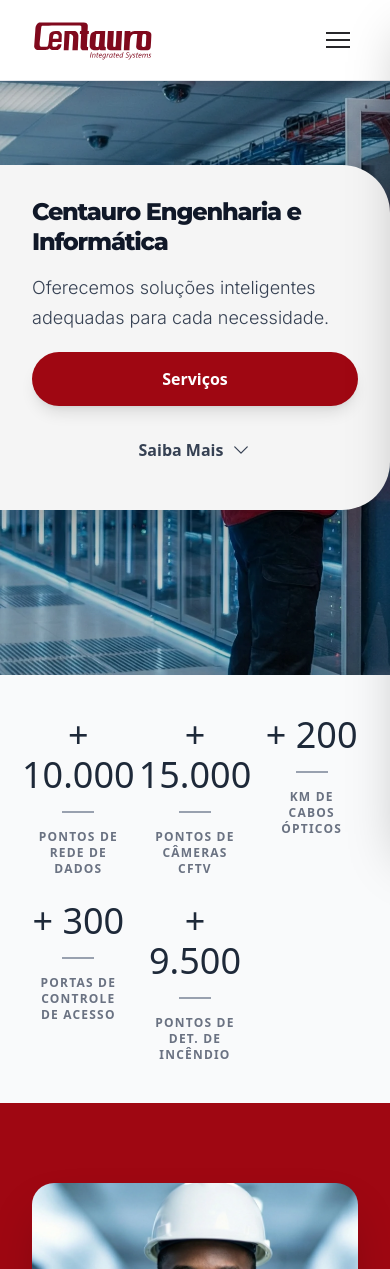
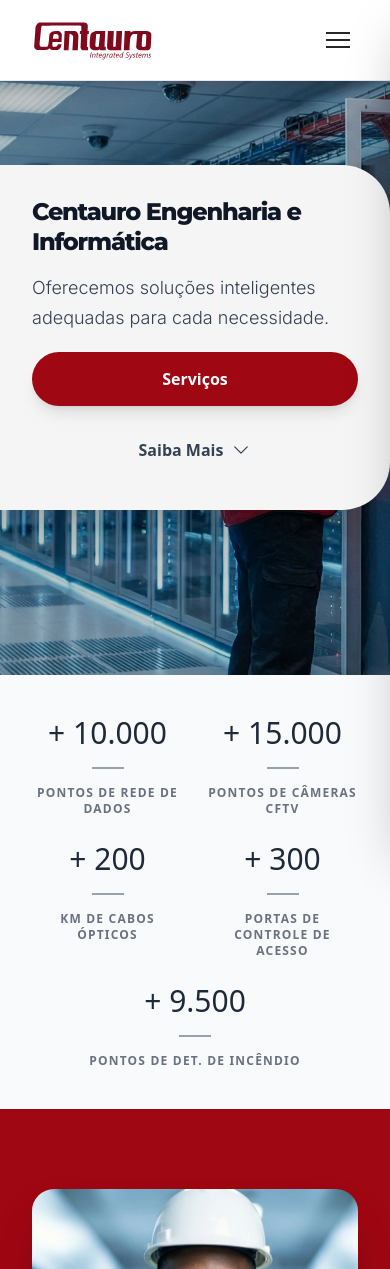
Before and after one commit to Ti-Centauro/CentauroWeb, a Next.js app: page / in a window 390 px wide. Shown: the top 1269 px of the page. Built offline with nearby package versions, Linux system fonts and the light colour scheme; a web font is replaced by a local one.

Commit message:
CentauroWeb V3.6 - Fix numero stats

```diff
--- a/src/app/fale-conosco/page.tsx
+++ b/src/app/fale-conosco/page.tsx
@@ -232,7 +232,7 @@
            </div>
 
            {/* Informações de Texto */}
-           <div className="bg-gray-50 p-8 border border-gray-100 shrink-0">
+           <div className="bg-white p-8 border border-white shrink-0">
               <h3 className="font-black font-display uppercase tracking-wider text-black mb-4 text-lg">Nosso Escritório</h3>
               <div className="space-y-4 text-gray-600 font-light font-sans">
                 <p>
--- a/src/components/Stats.tsx
+++ b/src/components/Stats.tsx
@@ -65,12 +65,14 @@
   return (
     <section className="bg-gray-50 py-10">
       <div className="w-full px-8 md:px-16">
-        <div className="grid grid-cols-3 md:grid-cols-3 lg:grid-cols-5 gap-6">
+        <div className="grid grid-cols-2 md:grid-cols-3 lg:grid-cols-5 gap-6 md:gap-8">
 
           {statsData.map((item, index) => {
             // Chamamos a mágica para cada item!
             // eslint-disable-next-line react-hooks/rules-of-hooks
             const { count, elementRef } = useCountUp(item.value);
+
+            const isLastOdd = statsData.length % 2 !== 0 && index === statsData.length - 1;
 
             return (
               <motion.div
@@ -80,9 +82,9 @@
                 viewport={{ once: true }}
                 transition={{ duration: 0.5, delay: index * 0.1 }}
                 ref={elementRef}
-                className="flex flex-col items-center text-center group"
+                className={`flex flex-col items-center text-center group ${isLastOdd ? "col-span-2 md:col-span-1" : ""}`}
               >
-                <span className="text-4xl md:text-4xl font-light text-gray-800 tabular-nums">
+                <span className="text-3xl md:text-4xl font-light text-gray-800 tabular-nums">
                   + {count.toLocaleString("pt-BR")}
                 </span>
                 {/* Tracinho que fica vermelho quando passa o mouse */}
```
Also changed, not shown: 1 other file (tests, documents, lock files or other folders).
